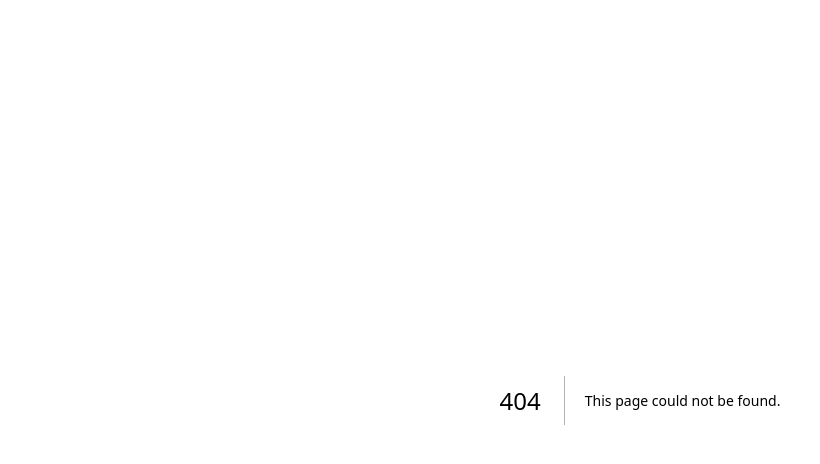
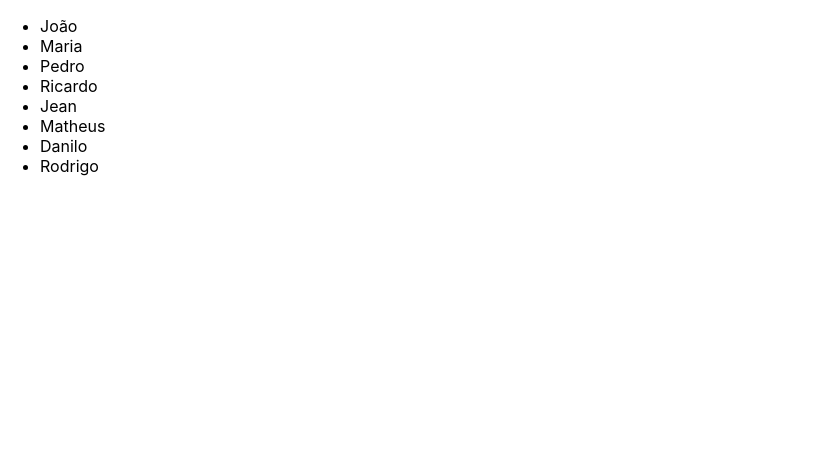
Before and after one commit to matheusbonjour/curso-next-react, a Next.js app in the folder exercicios_master/: page /render/repeticao1 in a window 1280 px wide. Before the commit this address had no page. Shown: the top 464 px of the page, without its empty margins (0-820 px from the left). Built offline with nearby package versions, Linux system fonts and the light colour scheme.

Commit message:
repeticao_lista_maps

```diff
--- /dev/null
+++ b/exercicios_master/pages/render/repeticao1.jsx
@@ -0,0 +1,42 @@
+
+
+export default function Repeticao1() {
+    const listaAprovados = [
+        'João',
+        'Maria',
+        'Pedro',
+        'Ricardo',
+        'Jean',
+        'Matheus',
+        'Danilo',
+        'Rodrigo',
+    ]
+
+    function renderizarLista() {
+        const itens = []
+
+        for (let i = 0; i < listaAprovados.length; i++) {
+            itens.push(<li key={i}>{listaAprovados[i]}</li>)
+        }
+
+        return (
+            itens
+        )
+    }
+
+    function renderizar2Lista() {
+        return listaAprovados.map((nome, i) => <li key={i}>{nome}</li>)
+    }
+
+    function renderizar3Lista() {
+        return listaAprovados.map(function(nome, i) {
+            return <li key={i}>{nome}</li>
+        }) // fecha map aq
+    }
+
+    return (
+        <ul>
+            {renderizar3Lista()}
+        </ul>
+    )
+}
```
Also changed, not shown: 1 other file (tests, documents, lock files or other folders).
